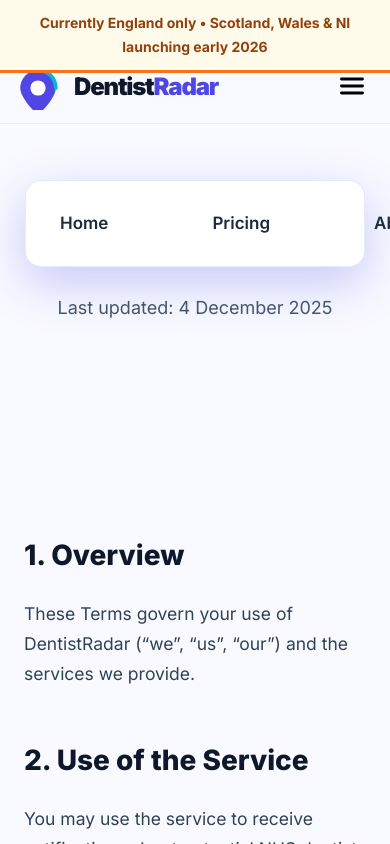
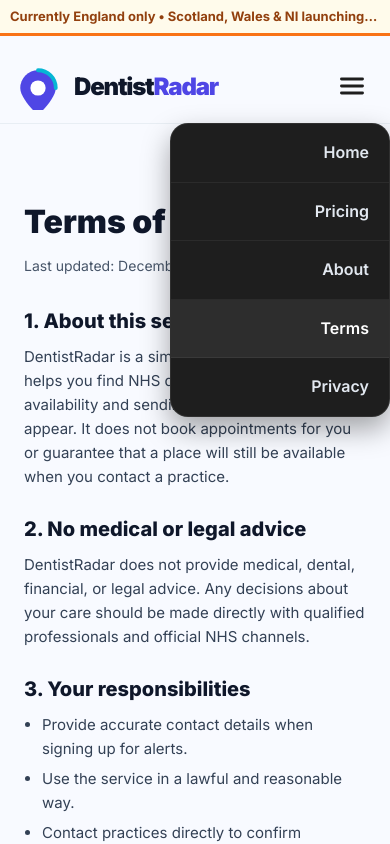
Before and after one commit to QuintessentialDigital/dentist-radar, a website: page public/terms.html in a window 390 px wide. Both pictures are taken after a click on the button "Menu". Shown: the top 844 px of the page. Drawn offline with Linux system fonts and the light colour scheme.

Commit message:
Update terms.html

```diff
--- a/public/terms.html
+++ b/public/terms.html
@@ -3,10 +3,9 @@
 <head>
   <meta charset="UTF-8">
   <meta name="viewport" content="width=device-width,initial-scale=1">
-  <title>Terms of Service — DentistRadar</title>
-  <meta name="description" content="Terms of Service for DentistRadar NHS dentist alerts.">
+  <title>Terms of Use • DentistRadar</title>
+  <meta name="description" content="Terms of use for DentistRadar – how the service is provided, what you can expect, and your responsibilities as a user.">
 
-  <!-- Analytics -->
   <script async src="https://www.googletagmanager.com/gtag/js?id=G-7LXYSWBN54"></script>
   <script>
     window.dataLayer = window.dataLayer || [];
@@ -15,7 +14,20 @@
     gtag('config', 'G-7LXYSWBN54');
   </script>
 
-  <!-- Font -->
+  <script type="application/ld+json">
+  {
+    "@context":"https://schema.org",
+    "@type":"WebPage",
+    "name":"Terms of Use",
+    "url":"https://dentistradar.co.uk/terms.html",
+    "isPartOf":{
+      "@type":"WebSite",
+      "name":"DentistRadar",
+      "url":"https://dentistradar.co.uk"
+    }
+  }
+  </script>
+
   <link rel="preconnect" href="https://fonts.googleapis.com">
   <link rel="preconnect" href="https://fonts.gstatic.com" crossorigin>
   <link href="https://fonts.googleapis.com/css2?family=Inter:wght@400;500;600;700;800;900&display=swap" rel="stylesheet">
@@ -23,28 +35,52 @@
   <style>
     :root{
       --bg:#f8faff;--surface:#ffffff;--primary:#4f46e5;--primary-light:#6366f1;
-      --gray-900:#0f172a;--gray-700:#334155;--gray-600:#475569;--gray-500:#64748b;
-      --shadow:0 0 20px 40px rgba(79,70,229,0.12);
-    }
-    *{box-sizing:border-box;margin:0;padding:0;}
-    body{font-family:'Inter',sans-serif;background:var(--bg);color:#1e293b;line-height:1.7;overflow-x:hidden;}
-    .container{max-width:1400px;margin:0 auto;padding:0 24px;}
-
-    /* Yellow banner – same on every page */
-    .england-banner{
-      position:sticky;top:0;z-index:999;background:#fffbeb;color:#92400e;
-      padding:11px 16px;text-align:center;font-weight:700;font-size:14px;
-      border-bottom:3px solid #f97316;
+      --gray-900:#0f172a;--gray-700:#334155;--gray-600:#475569;--success:#10b981;
+      --shadow:0 20px 40px rgba(79,70,229,0.12);--shadow-lg:0 32px 80px rgba(79,70,229,0.18);
     }
 
-    /* Header – identical to homepage & about */
+    *{box-sizing:border-box;margin:0;padding:0;}
+    body{font-family:'Inter',sans-serif;background:var(--bg);color:#1e293b;line-height:1.6;overflow-x:hidden;}
+    .container{max-width:900px;margin:0 auto;padding:0 24px;}
+
+    .england-banner{
+      position:sticky;
+      top:0;
+      z-index:999;
+      background:#fffbeb;
+      color:#92400e;
+      padding:6px 10px;
+      text-align:center;
+      font-weight:700;
+      font-size:13px;
+      border-bottom:3px solid #f97316;
+      white-space:nowrap;
+      overflow:hidden;
+      text-overflow:ellipsis;
+    }
+
     header{
-      position:fixed;top:52px;left:0;right:0;z-index:998;
-      background:rgba(248,250,255,0.97);backdrop-filter:blur(20px);
+      position:fixed;
+      top:52px;
+      left:0;
+      right:0;
+      z-index:998;
+      background:rgba(248,250,255,0.97);
+      backdrop-filter:blur(20px);
       border-bottom:1px solid rgba(226,232,240,0.7);
       height:72px;
     }
-    .navbar{display:flex;align-items:center;justify-content:space-between;height:100%;padding:0 20px;}
+    .navbar{
+      display:flex;
+      align-items:center;
+      justify-content:space-between;
+      height:100%;
+      position:relative;
+      max-width:1400px;
+      margin:0 auto;
+      padding:0 24px;
+    }
+
     .logo{display:flex;align-items:center;gap:14px;text-decoration:none;}
     .logo-icon{width:48px;height:48px;}
     .logo-text{font-size:28px;font-weight:900;letter-spacing:-1.2px;}
@@ -52,86 +88,148 @@
     .logo-text span:last-child{color:var(--primary);}
 
     #menu-toggle{
-      display:none;background:none;border:none;cursor:pointer;padding:8px;
+      display:none;
+      background:transparent !important;
+      border:none !important;
+      cursor:pointer;
+      padding:8px;
+      outline:none !important;
+      box-shadow:none !important;
     }
-    #menu-toggle svg{width:28px;height:28px;stroke:currentColor;stroke-width:2.5;stroke-linecap:round;}
+    #menu-toggle svg{
+      width:28px;height:28px;
+      stroke:#1e1e1e !important;
+      stroke-width:2.5;
+      stroke-linecap:round;
+    }
 
-    .nav-links{
-      display:flex;gap:36px;font-weight:600;font-size:16px;list-style:none;
+    .desktop-menu{
+      display:flex;
+      gap:36px;
+      font-weight:600;
+      font-size:16px;
+      list-style:none;
     }
-    .nav-links a{color:var(--gray-700);text-decoration:none;}
-    .nav-links a:hover,.nav-links a.active{color:var(--primary);font-weight:700;}
+    .desktop-menu a{
+      color:var(--gray-700);
+      text-decoration:none;
+      transition:all .2s;
+    }
+    .desktop-menu a:hover,
+    .desktop-menu a.active{
+      color:var(--primary);
+      font-weight:700;
+    }
 
-    /* Page hero */
-    .small-hero{padding:140px 0 80px;text-align:center;background:var(--bg);}
-    .small-hero h1{
-      font-size:52px;font-weight:900;margin-bottom:16px;
-      background:linear-gradient(135deg,var(--gray-900),var(--primary));
-      -webkit-background-clip:text;-webkit-text-fill-color:transparent;
+    #mobile-menu{
+      display:none;
+      position:absolute;
+      top:100%;
+      right:0;
+      width:220px;
+      background:#1e1e1e;
+      border-radius:18px;
+      overflow:hidden;
+      border:1px solid rgba(255,255,255,0.08);
+      box-shadow:0 12px 28px rgba(0,0,0,0.35);
+      padding:0;
+      transform:translateY(-6px);
+      opacity:0;
+      transition:all .22s ease-out;
+      text-align:right;
     }
-    .small-hero p{font-size:18px;color:var(--gray-600);}
+    #mobile-menu.active{
+      display:block;
+      transform:translateY(0);
+      opacity:1;
+    }
+    #mobile-menu a{
+      display:block;
+      padding:16px 20px;
+      font-size:16px;
+      font-weight:600;
+      color:#e2e8f0;
+      text-decoration:none;
+      border-bottom:1px solid rgba(255,255,255,0.06);
+    }
+    #mobile-menu a:last-child{border-bottom:none;}
+    #mobile-menu a:hover,
+    #mobile-menu a.active{
+      background:#2d2d2d;
+      color:#ffffff;
+    }
 
-    /* Legal content */
-    .legal-text{max-width:860px;margin:0 auto;padding:0 20px;}
-    .legal-text h2{
-      font-size:28px;font-weight:800;margin:48px 0 20px;color:var(--gray-900);
-    }
-    .legal-text p{
-      font-size:17.5px;color:#334155;margin-bottom:20px;
-    }
-    .legal-text p:last-child{margin-bottom:0;}
-
-    footer{
-      background:var(--gray-900);color:#94a3b8;padding:90px 0 40px;text-align:center;font-size:16px;
-    }
-    footer a{color:#cbd5e1;margin:0 12px;text-decoration:none;}
-    footer a:hover{color:white;}
-
-    /* Mobile – exactly the same menu as homepage & about */
     @media (max-width:1024px){
-      header{top:52px;height:72px;}
+      #menu-toggle{display:block;}
+      .desktop-menu{display:none;}
       .navbar{padding:0 16px;}
-      #menu-toggle{display:block;}
-
-      .nav-links{
-        position:fixed;top:124px !important;left:50%;transform:translateX(-50%);
-        width:88%;max-width:340px;background:var(--surface);
-        border-radius:16px;padding:12px 0;
-        box-shadow:0 16px 48px rgba(79,70,229,0.28);
-        border:1px solid rgba(79,70,229,0.12);
-        opacity:0;visibility:hidden;
-        transition:all 0.28s ease;
-      }
-      .nav-links.active{
-        opacity:1;visibility:visible;
-        transform:translateX(-50%) translateY(4px);
-      }
-      .nav-links a{
-        display:block;padding:13px 20px;font-size:17px;font-weight:600;
-        color:#1e293b;border-radius:10px;margin:3px 14px;
-      }
-      .nav-links a:hover,.nav-links a.active{
-        background:rgba(79,70,229,0.11);color:var(--primary);
-      }
-
-      .small-hero h1{font-size:42px;}
-      .legal-text{padding:0 24px;}
     }
     @media (max-width:640px){
       .logo-text{font-size:24px;}
       .logo-icon{width:44px;height:44px;}
-      .small-hero h1{font-size:38px;}
     }
+
+    main{
+      padding-top:160px;
+      padding-bottom:90px;
+    }
+    h1{
+      font-size:32px;
+      font-weight:900;
+      color:var(--gray-900);
+      margin-bottom:8px;
+    }
+    .meta{
+      font-size:14px;
+      color:var(--gray-600);
+      margin-bottom:28px;
+    }
+    h2{
+      font-size:20px;
+      font-weight:800;
+      color:var(--gray-900);
+      margin:24px 0 8px;
+    }
+    p{
+      font-size:15px;
+      color:var(--gray-700);
+      margin-bottom:10px;
+    }
+    ul{
+      padding-left:18px;
+      margin-bottom:10px;
+    }
+    li{
+      font-size:15px;
+      color:var(--gray-700);
+      margin-bottom:6px;
+    }
+
+    footer{
+      background:var(--gray-900);
+      color:#94a3b8;
+      padding:40px 0;
+      text-align:center;
+      font-size:14px;
+      margin-top:40px;
+    }
+    footer a{
+      color:#cbd5e1;
+      margin:0 12px;
+      text-decoration:none;
+    }
+    footer a:hover{color:white;}
   </style>
 </head>
+
 <body>
 
   <div class="england-banner">
-    Currently England only • Scotland, Wales & NI launching early 2026
+    Currently England only • Scotland, Wales &amp; NI launching in 2026
   </div>
 
   <header>
-    <div class="container navbar">
+    <div class="navbar">
       <a href="/" class="logo">
         <svg class="logo-icon" viewBox="0 0 52 52" fill="none" xmlns="http://www.w3.org/2000/svg">
           <path d="M26 5a21 21 0 00-21 21c0 13 21 32 21 32s21-19 21-32A21 21 0 0026 5z" fill="#4f46e5"/>
@@ -141,76 +239,113 @@
         <div class="logo-text"><span>Dentist</span><span>Radar</span></div>
       </a>
 
-      <button id="menu-toggle" aria-label="Menu">
-        <svg viewBox="0 0 24 24" fill="none" stroke="currentColor">
+      <button id="menu-toggle" aria-label="Menu" aria-expanded="false">
+        <svg viewBox="0 0 24 24" fill="none" stroke="#1e1e1e">
           <line x1="3" y1="6" x2="21" y2="6"/>
           <line x1="3" y1="12" x2="21" y2="12"/>
           <line x1="3" y1="18" x2="21" y2="18"/>
         </svg>
       </button>
 
-      <ul id="nav-links" class="nav-links">
+      <ul class="desktop-menu">
         <li><a href="/">Home</a></li>
         <li><a href="pricing.html">Pricing</a></li>
         <li><a href="about.html">About</a></li>
         <li><a class="active" href="terms.html">Terms</a></li>
         <li><a href="privacy.html">Privacy</a></li>
       </ul>
+
+      <div id="mobile-menu" class="mobile-menu">
+        <a href="/">Home</a>
+        <a href="pricing.html">Pricing</a>
+        <a href="about.html">About</a>
+        <a class="active" href="terms.html">Terms</a>
+        <a href="privacy.html">Privacy</a>
+      </div>
     </div>
   </header>
 
   <main>
-    <section class="small-hero">
-      <div class="container">
-        <h1>Terms of Service</h1>
-        <p>Last updated: 4 December 2025</p>
-      </div>
-    </section>
+    <div class="container">
+      <h1>Terms of Use</h1>
+      <p class="meta">Last updated: December 2025</p>
 
-    <section style="padding:80px 0">
-      <div class="legal-text">
-        <h2>1. Overview</h2>
-        <p>These Terms govern your use of DentistRadar (“we”, “us”, “our”) and the services we provide.</p>
+      <h2>1. About this service</h2>
+      <p>
+        DentistRadar is a simple notification tool that helps you find NHS dentists by
+        checking availability and sending alerts when new spaces appear. It does not
+        book appointments for you or guarantee that a place will still be available when
+        you contact a practice.
+      </p>
 
-        <h2>2. Use of the Service</h2>
-        <p>You may use the service to receive notifications about potential NHS dentist availability near your chosen postcode(s).</p>
+      <h2>2. No medical or legal advice</h2>
+      <p>
+        DentistRadar does not provide medical, dental, financial, or legal advice. Any
+        decisions about your care should be made directly with qualified professionals
+        and official NHS channels.
+      </p>
 
-        <h2>3. No Booking Advice</h2>
-        <p>DentistRadar is an alerting tool only. We do not book appointments. Always verify availability directly with the practice before travelling or making decisions.</p>
+      <h2>3. Your responsibilities</h2>
+      <ul>
+        <li>Provide accurate contact details when signing up for alerts.</li>
+        <li>Use the service in a lawful and reasonable way.</li>
+        <li>Contact practices directly to confirm availability and register.</li>
+      </ul>
 
-        <h2>4. Accounts & Data</h2>
-        <p>To create alerts, you provide an email address, postcode and radius. See our <a href="privacy.html" style="color:var(--primary);font-weight:600">Privacy Policy</a> for details on how we handle personal data.</p>
+      <h2>4. Service limitations</h2>
+      <p>
+        Availability data may change quickly and is dependent on external sources, such as
+        NHS England listings or practice information. We cannot guarantee that:
+      </p>
+      <ul>
+        <li>Alerts will always be delivered or received by your email provider.</li>
+        <li>Spaces will still be available when you contact a practice.</li>
+        <li>The service will be free from interruption, bugs, or errors at all times.</li>
+      </ul>
 
-        <h2>5. Accuracy & Availability</h2>
-        <p>We strive to keep alerts timely and accurate, but we do not guarantee continuous availability or error-free operation. NHS listings may change rapidly without notice.</p>
+      <h2>5. Acceptable use</h2>
+      <p>You agree not to:</p>
+      <ul>
+        <li>Misuse the service for automated scraping or high-volume automated requests.</li>
+        <li>Attempt to reverse engineer or interfere with the operation of the service.</li>
+        <li>Use the service in a way that could harass or harm practices or other users.</li>
+      </ul>
 
-        <h2>6. Acceptable Use</h2>
-        <p>Do not misuse the service (e.g., attempt to overload systems, scrape data at scale, or interfere with others’ use).</p>
+      <h2>6. Changes to the service</h2>
+      <p>
+        The features, coverage, and pricing of DentistRadar may change over time. Where
+        changes are significant, we will aim to communicate them clearly via the website
+        or by email where appropriate.
+      </p>
 
-        <h2>7. Limitation of Liability</h2>
-        <p>To the fullest extent permitted by law, DentistRadar is not liable for indirect, incidental, or consequential losses. Your sole remedy for dissatisfaction is to stop using the service.</p>
-
-        <h2>8. Changes</h2>
-        <p>We may update these Terms at any time. Material changes will be posted here with a new “Last updated” date.</p>
-
-        <p style="margin-top:40px;color:#666;font-size:15px;">
-          This page is provided for information only and does not constitute legal advice.
-        </p>
-      </div>
-    </section>
+      <h2>7. Contact</h2>
+      <p>
+        If you have questions about these terms, you can contact:
+        <a href="mailto:support@dentistradar.co.uk">support@dentistradar.co.uk</a>.
+      </p>
+    </div>
   </main>
 
   <footer>
     <div class="container">
       © 2025 DentistRadar • Part of the HealthRadar platform<br>
-      <a href="privacy.html">Privacy</a> • <a href="terms.html">Terms</a> • <a href="about.html">About</a> • <a href="mailto:support@dentistradar.co.uk">Support</a>
+      <a href="privacy.html">Privacy</a> •
+      <a href="terms.html">Terms</a> •
+      <a href="about.html">About</a> •
+      <a href="mailto:support@dentistradar.co.uk">Support</a>
     </div>
   </footer>
 
+  <script src="app.js" defer></script>
   <script>
-    document.getElementById('menu-toggle').onclick = () => {
-      document.getElementById('nav-links').classList.toggle('active');
-    };
+    const toggle = document.getElementById('menu-toggle');
+    const mobileMenu = document.getElementById('mobile-menu');
+
+    toggle.addEventListener('click', () => {
+      const expanded = toggle.getAttribute('aria-expanded') === 'true';
+      toggle.setAttribute('aria-expanded', !expanded);
+      mobileMenu.classList.toggle('active');
+    });
   </script>
 </body>
 </html>
```
